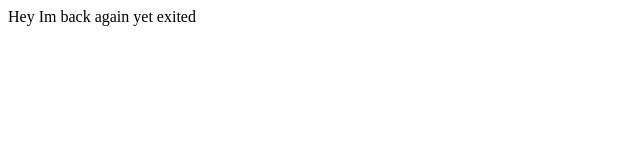
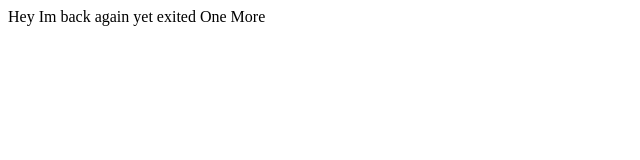
Before and after one commit to RDJacksonRD/Getting-ready-for-first-time, a plain HTML site: page index.html in a window 1280 px wide. Shown: the full height of the page, 0-640 px from the left. Drawn offline with Linux system fonts and the light colour scheme.

Commit message:
Update index.html

```diff
--- a/index.html
+++ b/index.html
@@ -6,6 +6,6 @@
     <title>Document</title>
 </head>
 <body>
-    Hey Im back again yet exited
+    Hey Im back again yet exited One More
 </body>
 </html>
```
